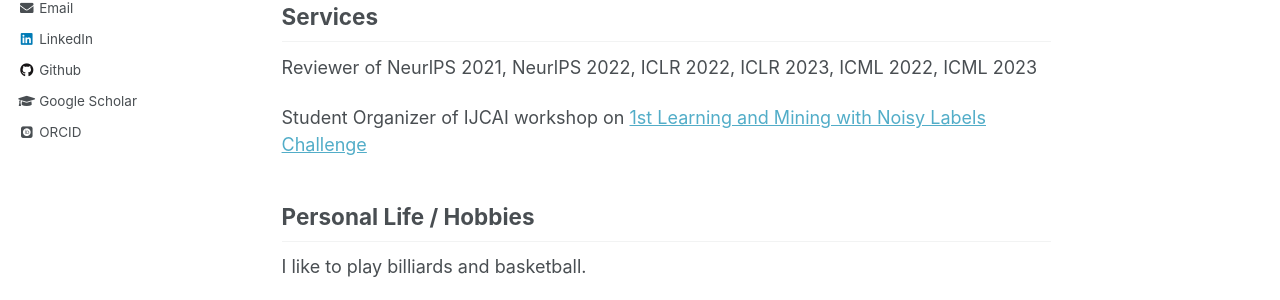
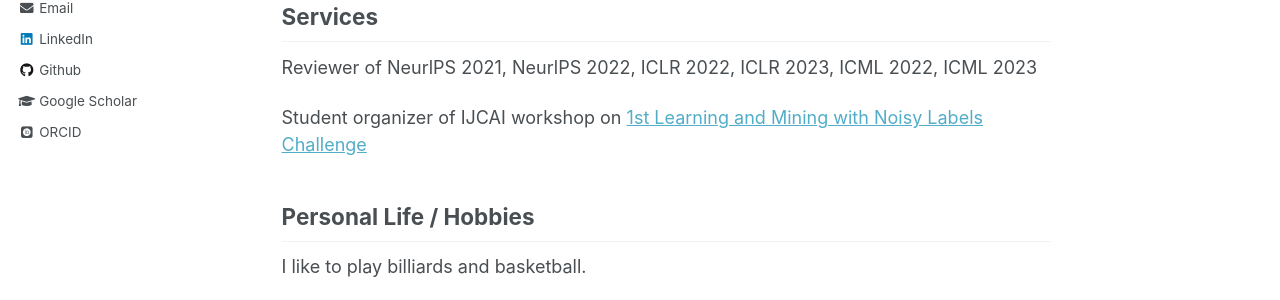
Before and after one commit to haochenglouis/haochenglouis.github.io, a Jekyll site: the page built from _pages/about.md, in a window 1280 px wide and 900 px high, scrolled down 1321 px. Shown: the part 256-556 px from the top of the window. Built offline with Jekyll 4.4.1, drawn with Linux system fonts in a browser that asks for light colours; some web fonts are replaced.

```diff
--- a/_pages/about.md
+++ b/_pages/about.md
@@ -67,7 +67,7 @@ Invited talk by [机器之心](https://www.jiqizhixin.com) on **Learning with No
 
 Reviewer of NeurlPS 2021, NeurlPS 2022, ICLR 2022, ICLR 2023, ICML 2022, ICML 2023
 
-Student Organizer of IJCAI workshop on [1st Learning and Mining with Noisy Labels Challenge](http://ucsc-real.soe.ucsc.edu:1995/Competition.html)
+Student organizer of IJCAI workshop on [1st Learning and Mining with Noisy Labels Challenge](http://ucsc-real.soe.ucsc.edu:1995/Competition.html)
 
 
 ## Personal Life / Hobbies
```
